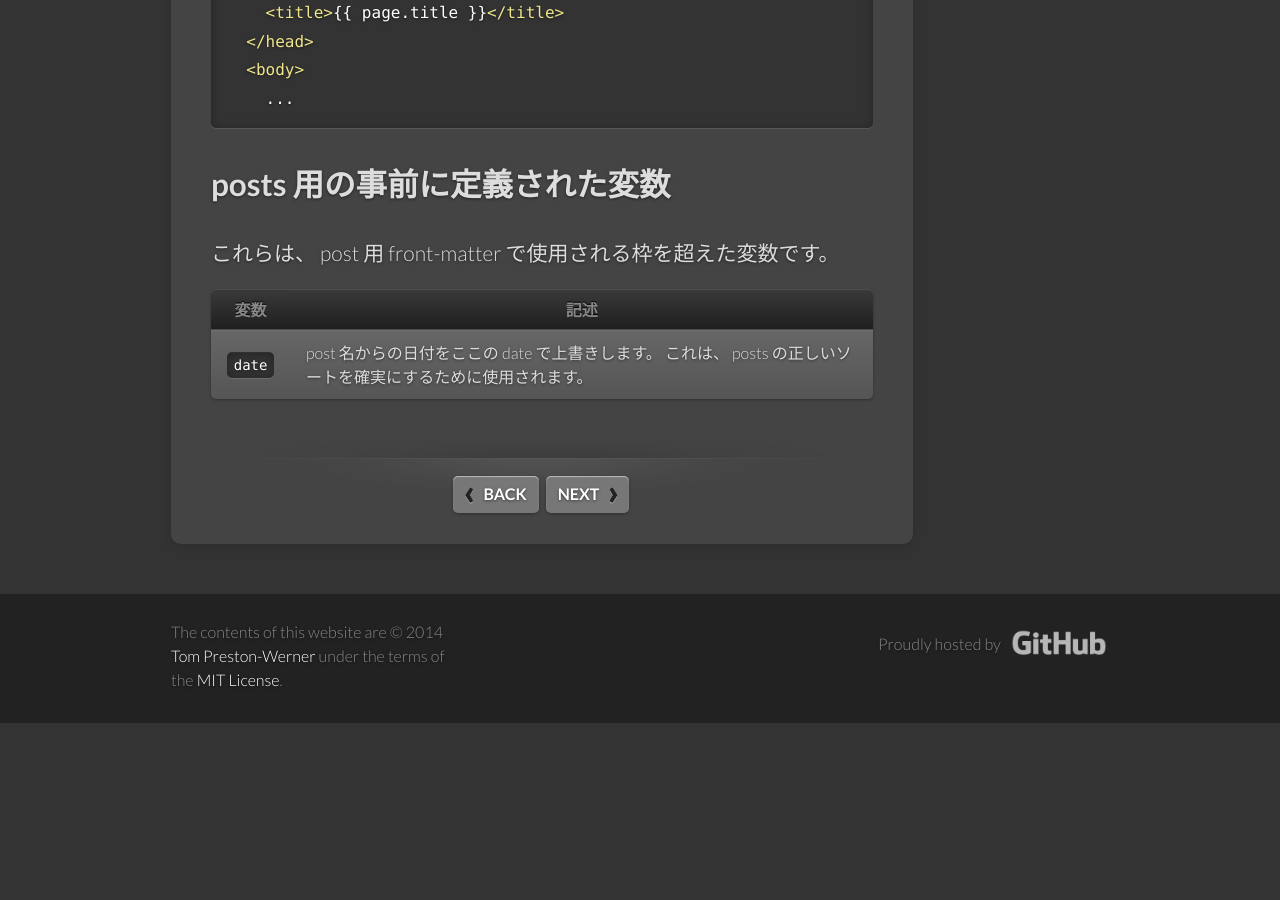
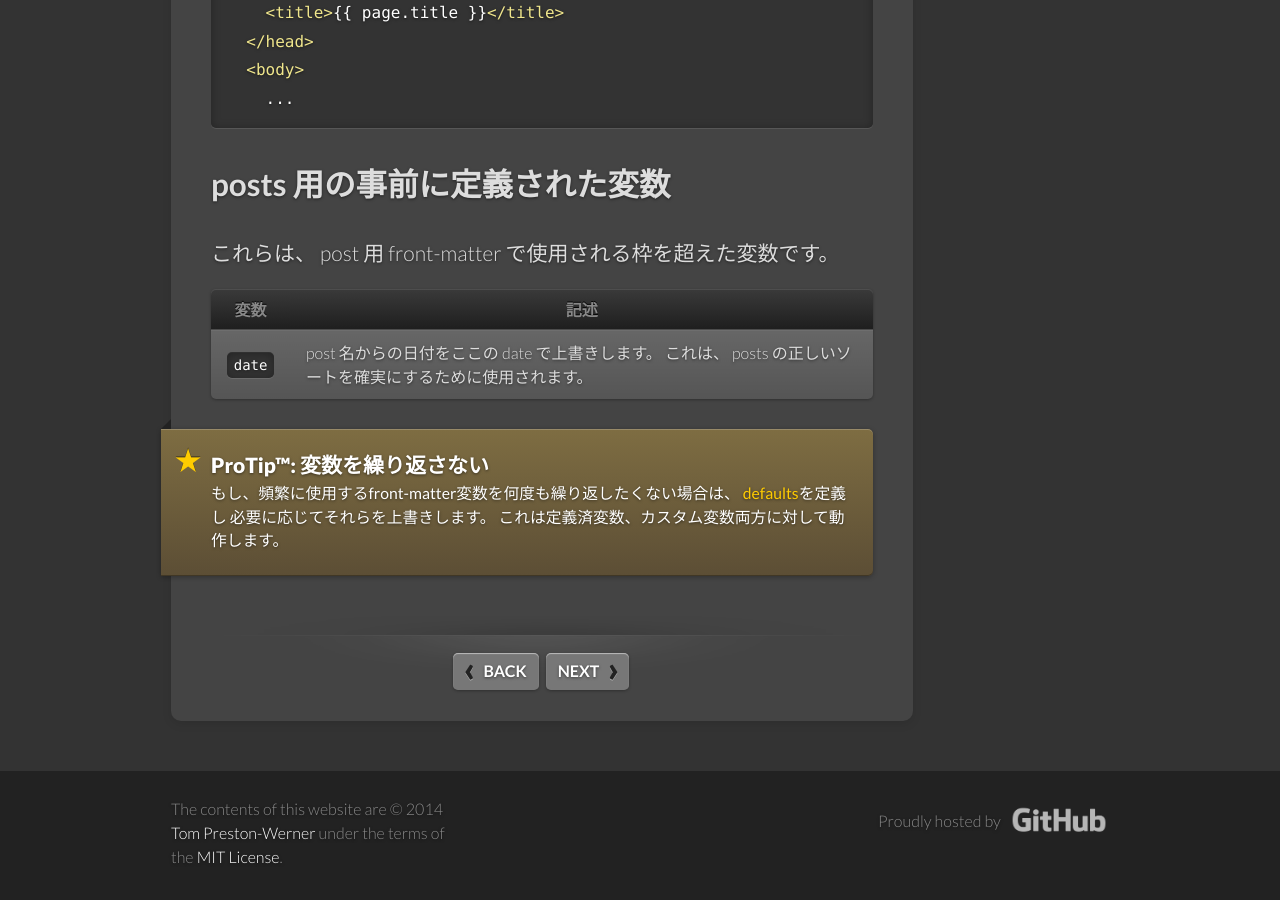
Before and after one commit to jekyllrb-ja/jekyllrb-ja.github.io, a Jekyll site: the page built from _docs/frontmatter.md, in a window 1280 px wide and 900 px high, scrolled down 2206 px. Built offline with Jekyll 4.4.1, drawn with Linux system fonts in a browser that asks for light colours; nearby versions of some CDN libraries; comment, search, counter and statistics services are not loaded; before the commit the page ends 2929 px from its top, so only the background shows below that.

Commit message:
frontmatter.mdを本家に追従

```diff
--- a/_docs/frontmatter.md
+++ b/_docs/frontmatter.md
@@ -388,3 +389,25 @@ These are available out-of-the-box to be used in the front-matter for a post.
 </table>
 </div>
 -->
+
+<div class="note">
+  <h5>ProTip™: 変数を繰り返さない</h5>
+  <p>
+     もし、頻繁に使用するfront-matter変数を何度も繰り返したくない場合は、
+     <a href="../configuration/#frontmatter-defaults" title="frontmatter defaults">defaults</a>を定義し
+     必要に応じてそれらを上書きします。
+     これは定義済変数、カスタム変数両方に対して動作します。
+  </p>
+</div>
+
+<!--original
+<div class="note">
+  <h5>ProTip™: Don't repeat yourself</h5>
+  <p>
+    If you don't want to repeat your frequently used front-matter variables over and over,
+    just define <a href="../configuration/#frontmatter-defaults" title="frontmatter defaults">defaults</a>
+    for them and only override them where necessary (or not at all). This works both for predefined
+    and custom variables.
+  </p>
+</div>
+-->
```
Also changed, not shown: other parts of _docs/frontmatter.md (+1 -0 lines).
